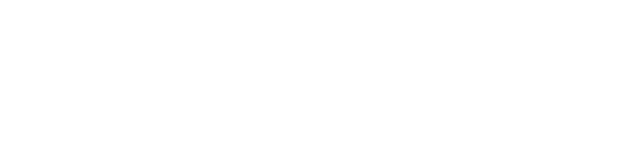
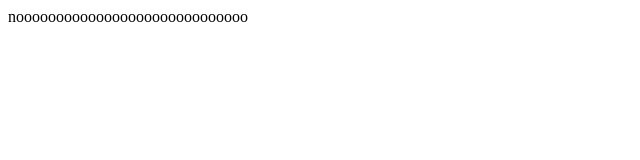
Before and after one commit to Bastyt/BINIgar, a plain HTML site: page index.html in a window 1280 px wide. Shown: the whole page, without its empty margins (0-640 px from the left). Drawn offline with Linux system fonts and the light colour scheme.

Commit message:
Update index.html

```diff
--- a/index.html
+++ b/index.html
@@ -1,7 +1,7 @@
 <!DOCTYPE html>
 <html>
         <head>
-               <title>Phub</title>
+               <title>Assignment(due next meeting)</title>
 
                <meta charset="UTF-8">
                <meta name="author" content="My Name">
@@ -11,6 +11,7 @@
                <link rel="icon" href="icon.png" type="image/gif">
         </head>
         <body>
-               <!-- Place content here -->
+              <!-- place the content here -->
+              nooooooooooooooooooooooooooooo
         </body>
 </html>
```
